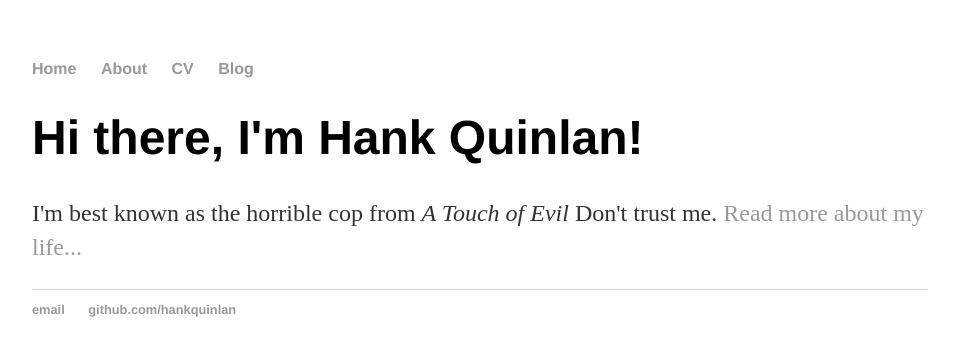
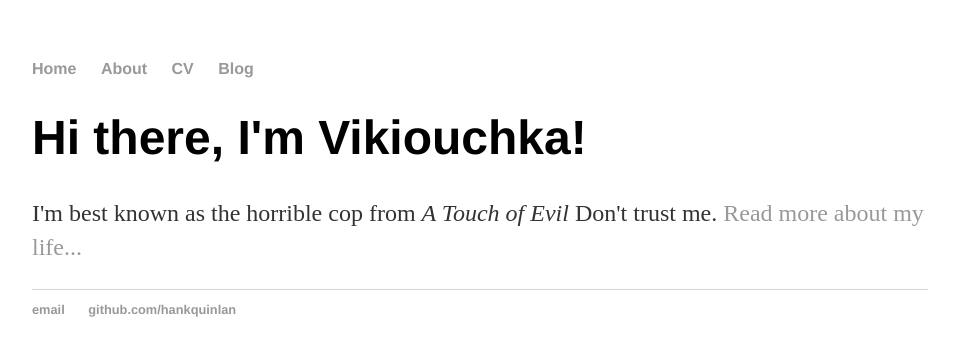
Before and after one commit to NikaChe/nikache.github.io, a Jekyll site: the page built from index.html, in a window 1280 px wide. Shown: the top 356 px of the page, without its empty margins (160-1115 px from the left). Built offline with Jekyll 4.4.1, drawn with Linux system fonts in a browser that asks for light colours.

Commit message:
change name

```diff
--- a/index.html
+++ b/index.html
@@ -3,6 +3,6 @@ layout: default
 title: Hank Quinlan, Horrible Cop
 ---
 <div class="blurb">
-	<h1>Hi there, I'm Hank Quinlan!</h1>
+	<h1>Hi there, I'm Vikiouchka!</h1>
 	<p>I'm best known as the horrible cop from <em>A Touch of Evil</em> Don't trust me. <a href="/about">Read more about my life...</a></p>
 </div><!-- /.blurb -->
```
